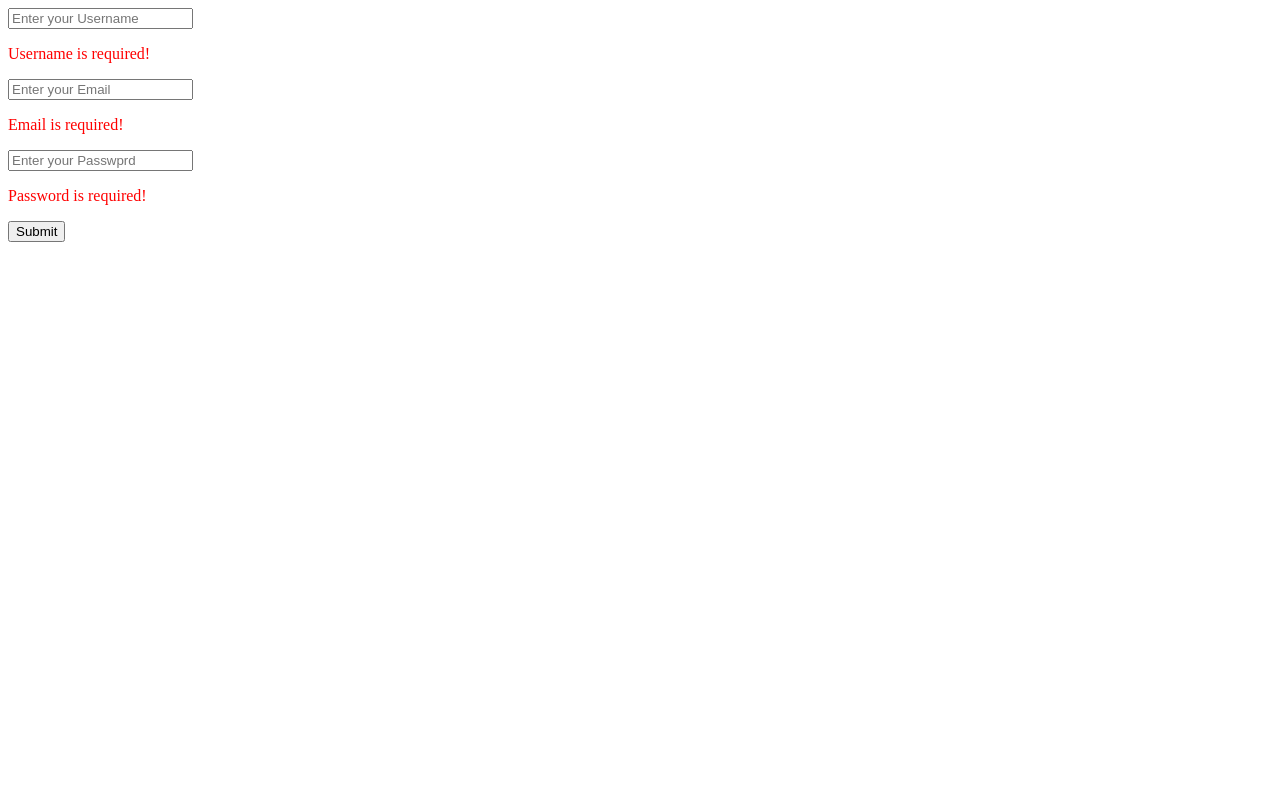
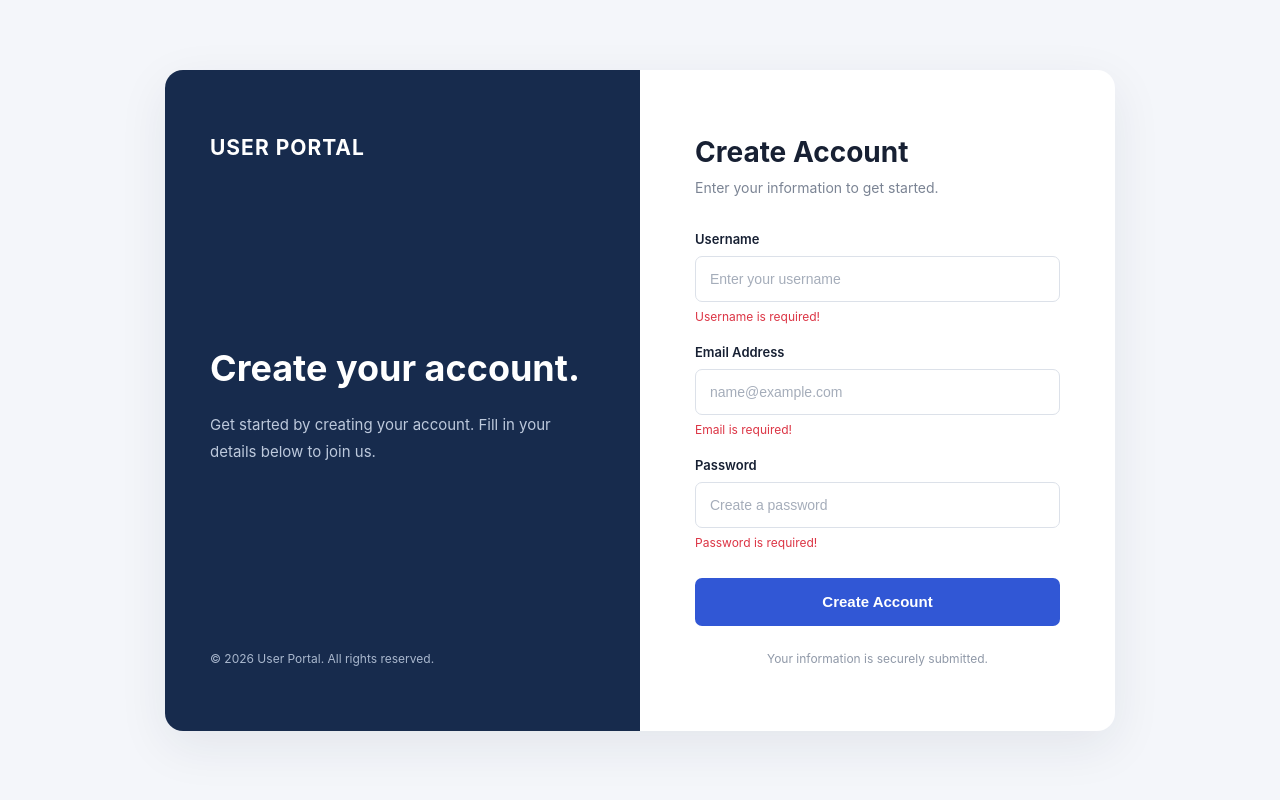
Before and after one commit to shan-jiang-dev/UserRegistration, a Spring Boot app: page /register in a window 1280 px wide. Run offline with Spring Boot 4, Linux system fonts and the light colour scheme.

Commit message:
Added homepage screenshots

```diff
--- /dev/null
+++ b/src/main/resources/static/css/style.css
@@ -0,0 +1,169 @@
+* {
+            margin: 0;
+            padding: 0;
+            box-sizing: border-box;
+        }
+
+        body {
+            font-family: Inter, -apple-system, BlinkMacSystemFont,
+                         "Segoe UI", sans-serif;
+            background: #f4f6fa;
+            min-height: 100vh;
+            display: flex;
+            align-items: center;
+            justify-content: center;
+            padding: 30px 20px;
+            color: #172033;
+        }
+
+        .container {
+            display: grid;
+            grid-template-columns: 1fr 1fr;
+            max-width: 950px;
+            width: 100%;
+            min-height: 600px;
+            background: white;
+            border-radius: 18px;
+            overflow: hidden;
+            box-shadow: 0 15px 50px rgba(20, 35, 60, 0.08);
+        }
+
+        /* Left Panel */
+
+        .welcome-panel {
+            background: #172b4d;
+            color: white;
+            padding: 65px 45px;
+            display: flex;
+            flex-direction: column;
+            justify-content: space-between;
+        }
+
+        .brand {
+            font-size: 21px;
+            font-weight: 700;
+            letter-spacing: 1px;
+        }
+
+        .welcome-content h1 {
+            font-size: 36px;
+            line-height: 1.25;
+            margin-bottom: 20px;
+        }
+
+        .welcome-content p {
+            color: #bdc9dc;
+            font-size: 15px;
+            line-height: 1.8;
+        }
+
+        .welcome-footer {
+            font-size: 12px;
+            color: #aab8ce;
+        }
+
+        /* Right Panel */
+
+        .form-panel {
+            padding: 65px 55px;
+            display: flex;
+            flex-direction: column;
+            justify-content: center;
+        }
+
+        .form-header h2 {
+            font-size: 28px;
+            margin-bottom: 10px;
+        }
+
+        .form-header p {
+            color: #7b8494;
+            font-size: 14px;
+            margin-bottom: 35px;
+        }
+
+        .form-group {
+            margin-bottom: 20px;
+        }
+
+        label {
+            display: block;
+            font-size: 13px;
+            font-weight: 600;
+            margin-bottom: 9px;
+        }
+
+        input {
+            width: 100%;
+            height: 46px;
+            padding: 0 14px;
+            border: 1px solid #dce1e9;
+            border-radius: 7px;
+            font-size: 14px;
+            outline: none;
+            transition: border-color 0.2s, box-shadow 0.2s;
+        }
+
+        input:focus {
+            border-color: #4263eb;
+            box-shadow: 0 0 0 3px rgba(66, 99, 235, 0.1);
+        }
+
+        input::placeholder {
+            color: #a5adba;
+        }
+
+        .error {
+            color: #dc3545;
+            font-size: 12px;
+            margin-top: 7px;
+        }
+
+        .submit-btn {
+            width: 100%;
+            height: 48px;
+            background: #3157d5;
+            color: white;
+            border: none;
+            border-radius: 7px;
+            font-size: 15px;
+            font-weight: 600;
+            cursor: pointer;
+            transition: background 0.2s;
+            margin-top: 8px;
+        }
+
+        .submit-btn:hover {
+            background: #2446b5;
+        }
+
+        .form-note {
+            text-align: center;
+            color: #9099a8;
+            font-size: 12px;
+            margin-top: 25px;
+        }
+
+        @media (max-width: 700px) {
+            .container {
+                grid-template-columns: 1fr;
+            }
+
+            .welcome-panel {
+                padding: 30px;
+                min-height: 200px;
+            }
+
+            .welcome-content h1 {
+                font-size: 26px;
+                margin-top: 35px;
+            }
+
+            .welcome-footer {
+                display: none;
+            }
+
+            .form-panel {
+                padding: 40px 30px;
+            }
+        }
--- a/src/main/resources/templates/userregistration.html
+++ b/src/main/resources/templates/userregistration.html
@@ -1,23 +1,90 @@
 
 <html xmlns:th="http://www.thymeleaf.org">
 <head>
-<title>User Registration</title>
+    <meta charset="UTF-8">
+    <meta name="viewport" content="width=device-width, initial-scale=1.0">
+    <title>Create Account | User Registration</title>
+    <link rel="stylesheet" th:href="@{/css/style.css}">
 </head>
 <body>
+<div class="container">
 
-	<form th:action="@{/register}" th:object="${simpleUser}" method="post">
+    <div class="welcome-panel">
+        <div class="brand">USER PORTAL</div>
 
-		<input type="text" th:field="*{userName}" placeholder="Enter your Username">
-		<p style="color:red;" th:if="${#fields.hasErrors('userName')}" th:errors="*{userName}"></p>
+        <div class="welcome-content">
+            <h1>Create your account.</h1>
+            <p>
+                Get started by creating your account.
+                Fill in your details below to join us.
+            </p>
+        </div>
 
-		<input type="text" th:field="*{email}" placeholder="Enter your Email">
-		<p style="color:red;" th:if="${#fields.hasErrors('email')}" th:errors="*{email}"></p>
+        <div class="welcome-footer">
+            © 2026 User Portal. All rights reserved.
+        </div>
+    </div>
 
-		<input type="text" th:field="*{password}" placeholder="Enter your Passwprd">
-		<p style="color:red;" th:if="${#fields.hasErrors('password')}" th:errors="*{password}"></p>
+    <div class="form-panel">
 
-		<button type="submit">Submit</button>
-	</form>
+        <div class="form-header">
+            <h2>Create Account</h2>
+            <p>Enter your information to get started.</p>
+        </div>
+
+        <form th:action="@{/register}"
+              th:object="${simpleUser}"
+              method="post">
+
+            <div class="form-group">
+                <label for="userName">Username</label>
+                <input type="text"
+                       th:field="*{userName}"
+                       placeholder="Enter your username"
+                       autocomplete="username">
+
+                <p class="error"
+                   th:if="${#fields.hasErrors('userName')}"
+                   th:errors="*{userName}"></p>
+            </div>
+
+            <div class="form-group">
+                <label for="email">Email Address</label>
+                <input type="email"
+                       th:field="*{email}"
+                       placeholder="name@example.com"
+                       autocomplete="email">
+
+                <p class="error"
+                   th:if="${#fields.hasErrors('email')}"
+                   th:errors="*{email}"></p>
+            </div>
+
+            <div class="form-group">
+                <label for="password">Password</label>
+                <input type="password"
+                       th:field="*{password}"
+                       placeholder="Create a password"
+                       autocomplete="new-password">
+
+                <p class="error"
+                   th:if="${#fields.hasErrors('password')}"
+                   th:errors="*{password}"></p>
+            </div>
+
+            <button type="submit" class="submit-btn">
+                Create Account
+            </button>
+
+        </form>
+
+        <p class="form-note">
+            Your information is securely submitted.
+        </p>
+
+    </div>
+
+</div>
 
 </body>
 </html>
```
Also changed, not shown: README.md, 3 other files.
